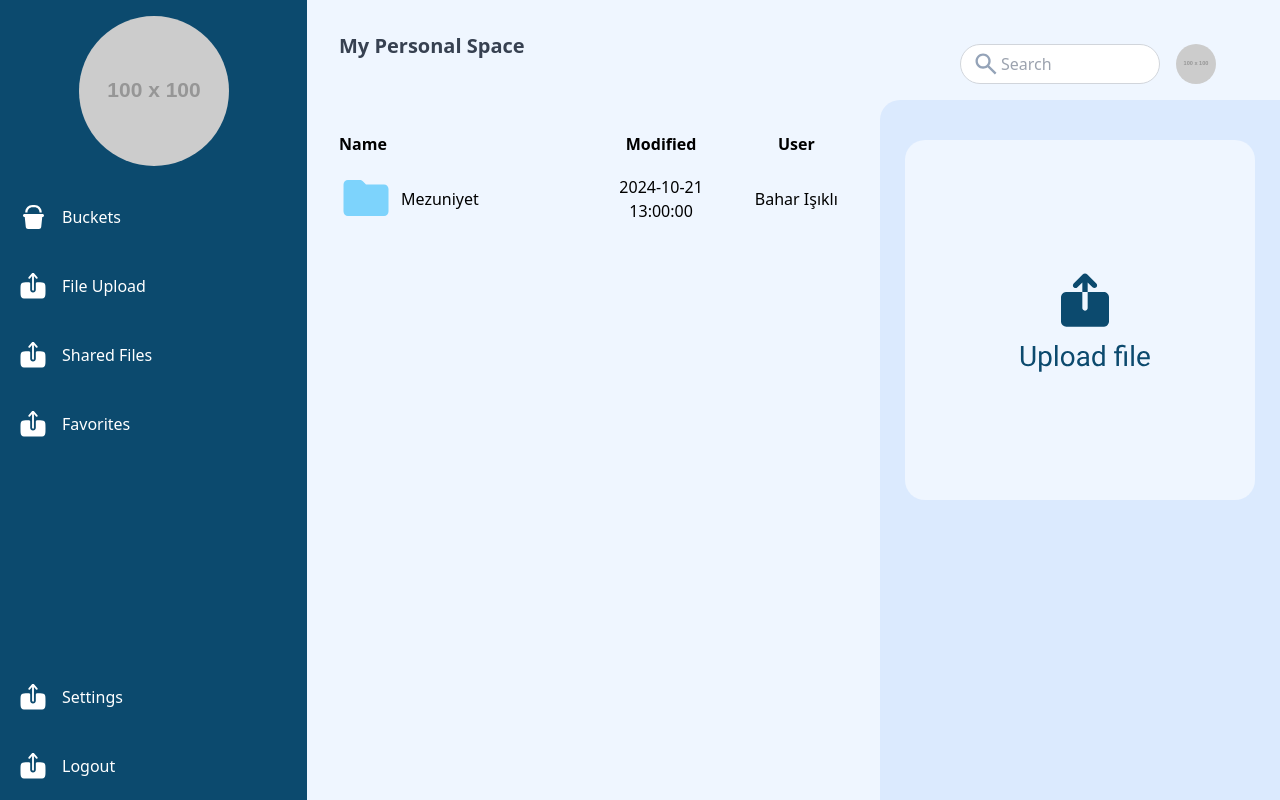
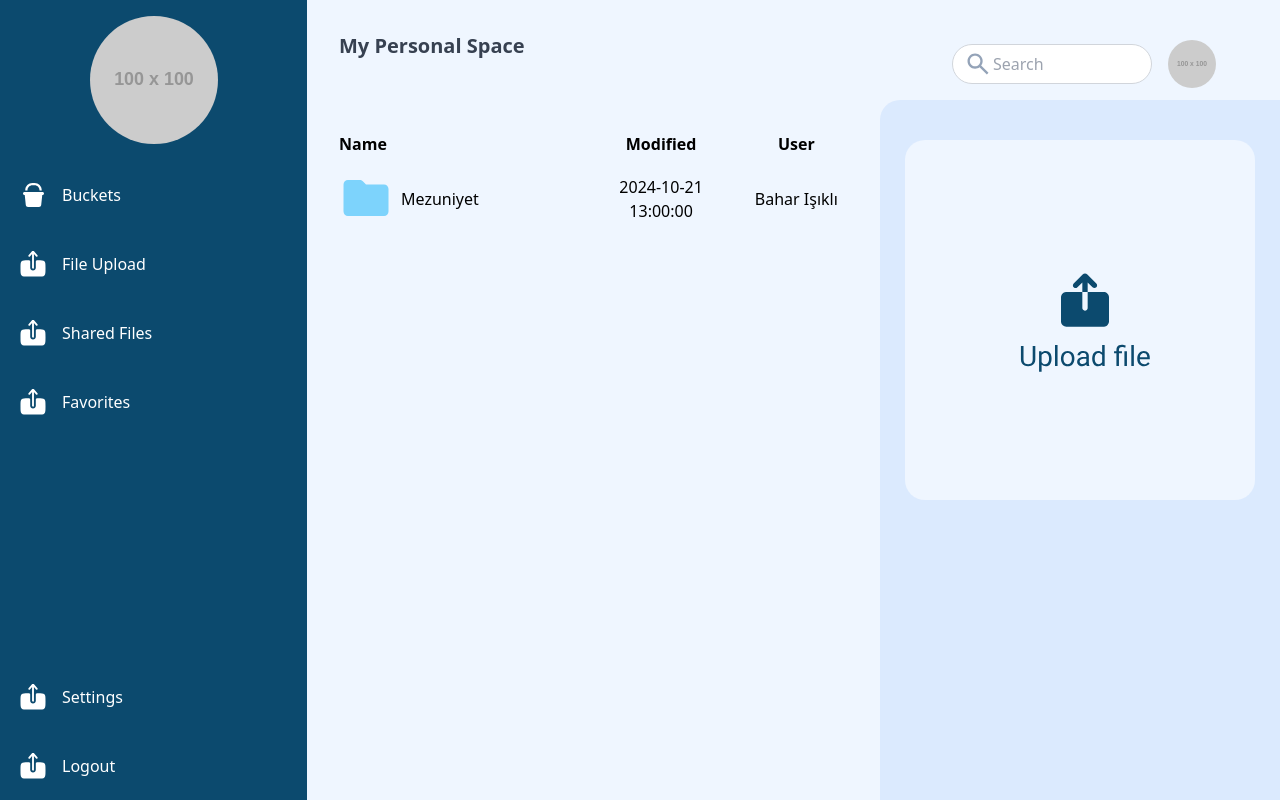
Before and after one commit to droplite-app/ui, a React (Vite) app: page / in a window 1280 px wide. Built offline with nearby package versions, Linux system fonts and the light colour scheme.

Commit message:
changed the styles to the tailwind on avatar

```diff
--- a/src/components/Avatar.tsx
+++ b/src/components/Avatar.tsx
@@ -2,38 +2,36 @@ import React from 'react';
 
 interface AvatarProps {
   onClick?: () => void;
-  size?: number;
+  size?: 'small' | 'medium' | 'large';
 }
 
-const Avatar: React.FC<AvatarProps> = ({ onClick, size = 40 }) => {
+const Avatar: React.FC<AvatarProps> = ({ onClick, size = 'medium' }) => {
+  let sizeClasses = '';
+
+  switch (size) {
+    case 'small':
+      sizeClasses = 'w-12 h-12'; // 64px
+      break;
+    case 'medium':
+      sizeClasses = 'w-24 h-24'; // 96px
+      break;
+    case 'large':
+      sizeClasses = 'w-32 h-32'; // 128px
+      break;
+    default:
+      sizeClasses = 'w-32 h-32'; // Varsayılan olarak medium boyut
+  }
+
   return (
     <div
-      className="cursor-pointer"
+      className={`cursor-pointer flex justify-center items-center ${sizeClasses}`}
       onClick={onClick}
-      style={{
-        width: size,
-        height: size,
-        display: 'flex',
-        justifyContent: 'center',
-        alignItems: 'center',
-      }}
     >
-      <div
-        style={{
-          width: size,
-          height: size,
-          borderRadius: '50%',
-          overflow: 'hidden',
-        }}
-      >
+      <div className={`rounded-full overflow-hidden ${sizeClasses}`}>
         <img
           src="https://via.placeholder.com/100"
           alt="User Avatar"
-          style={{
-            width: '100%',
-            height: '100%',
-            objectFit: 'cover',
-          }}
+          className="w-full h-full object-cover"
         />
       </div>
     </div>
--- a/src/components/Header/Header.tsx
+++ b/src/components/Header/Header.tsx
@@ -2,7 +2,7 @@ import React, { useState, useEffect, useRef } from 'react';
 import Avatar from "../Avatar";
 
 interface HeaderProps {
-  className?: string; // className propunu ekledik
+  className?: string;
 }
 
 const Header: React.FC<HeaderProps> = ({ className }) => {
@@ -28,7 +28,6 @@ const Header: React.FC<HeaderProps> = ({ className }) => {
 
   return (
     <div className={`w-full flex justify-end items-center p-16 h-[60px] bg-transparent relative z-10 ${className}`}>
-
       <div className="flex items-center space-x-4">
         <div className="relative">
           <input
@@ -51,7 +50,8 @@ const Header: React.FC<HeaderProps> = ({ className }) => {
             </svg>
           </div>
         </div>
-        <Avatar onClick={toggleMenu} />
+        {/* Avatar boyutunu küçük yapıyoruz */}
+        <Avatar onClick={toggleMenu} size="small" />
       </div>
 
       {isMenuOpen && (
```
